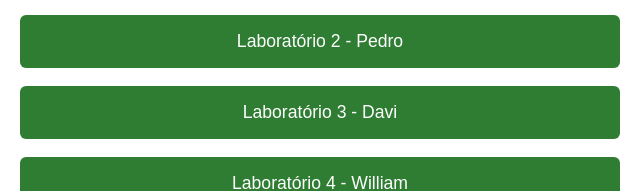
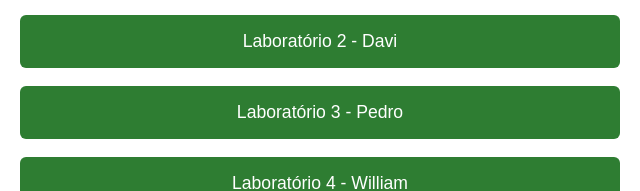
Before and after one commit to DCOMP-UFS/2025-2-lab-t2-projeto-condominio-centro_de_ciencias_agrarias_aplicadas, a plain HTML site: page index.html in a window 1280 px wide. Shown: the part 264-455 px from the top of the page, 320-960 px from the left. Drawn offline with Linux system fonts and the light colour scheme.

Commit message:
finalização com todos os arquivps

```diff
--- a/index.html
+++ b/index.html
@@ -67,8 +67,8 @@
         <p>Bem-vindo ao portal do centro! Escolha um laboratório para acessar:</p>
         <ul>
             <li><a href="/lab1/">Laboratório 1 - Camilo</a></li>
-            <li><a href="/lab2/">Laboratório 2 - Pedro</a></li>
-            <li><a href="/lab3/">Laboratório 3 - Davi</a></li>
+            <li><a href="/lab2/">Laboratório 2 - Davi</a></li>
+            <li><a href="/lab3/">Laboratório 3 - Pedro</a></li>
             <li><a href="/lab4/">Laboratório 4 - William</a></li>
         </ul>
         <div class="footer">&copy; 2026 Centro de Ciências Agrárias Aplicadas</div>
```
